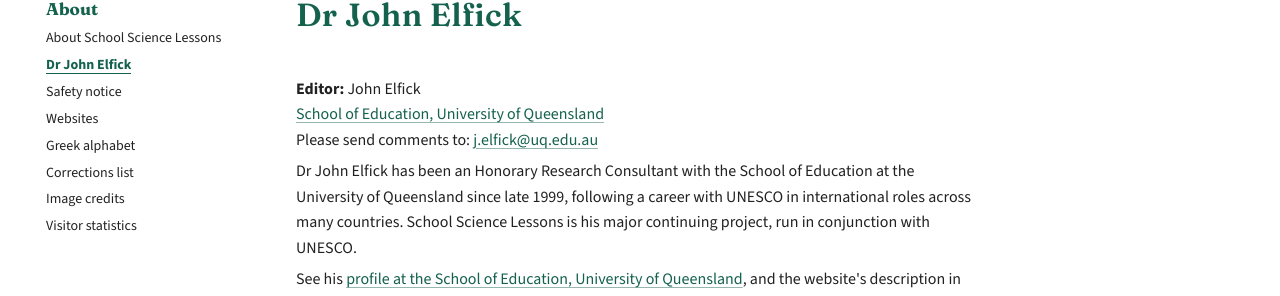
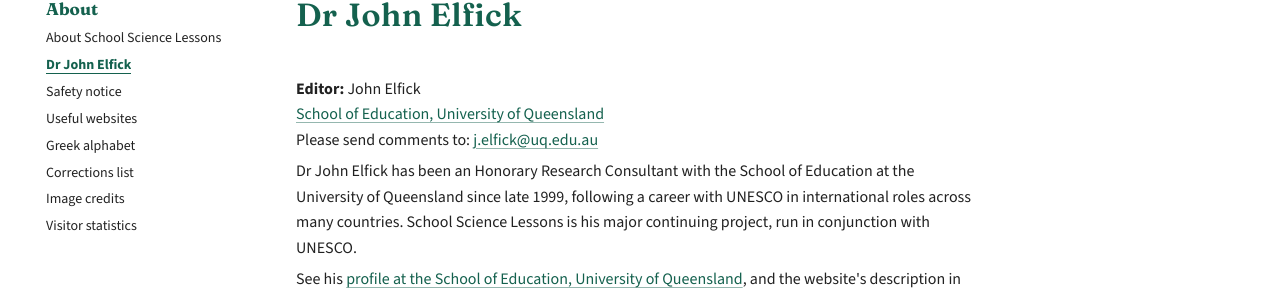
Before and after one commit to johnelfick/school-science-lessons-web, an MkDocs documentation site: the page built from docs/about-john.md, in a window 1280 px wide. Shown: the part 152-448 px from the top of the page. Built offline with MkDocs 1.6.1 and Material for MkDocs 9.7.7, drawn with Linux system fonts in a browser that asks for light colours.

Commit message:
About menu: rename Websites to Useful websites
Co-Authored-By: Claude Fable 5 <noreply@anthropic.com>

```diff
--- a/mkdocs.yml
+++ b/mkdocs.yml
@@ -302,7 +302,7 @@ nav:
       - About School Science Lessons: about.md
       - Dr John Elfick: about-john.md
       - Safety notice: safety.md
-      - Websites: websites.md
+      - Useful websites: websites.md
       - Greek alphabet: GreekAlphabet.md
       - Corrections list: fixes.md
       - Image credits: credits.md
```
